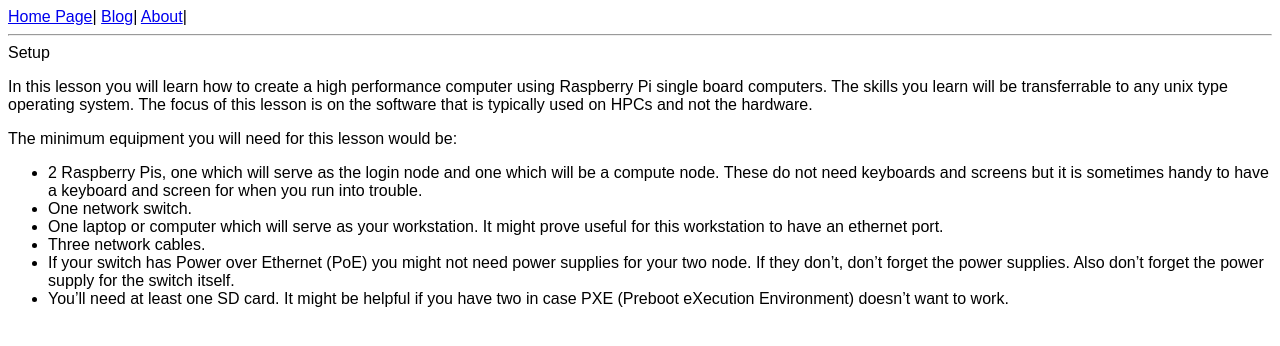
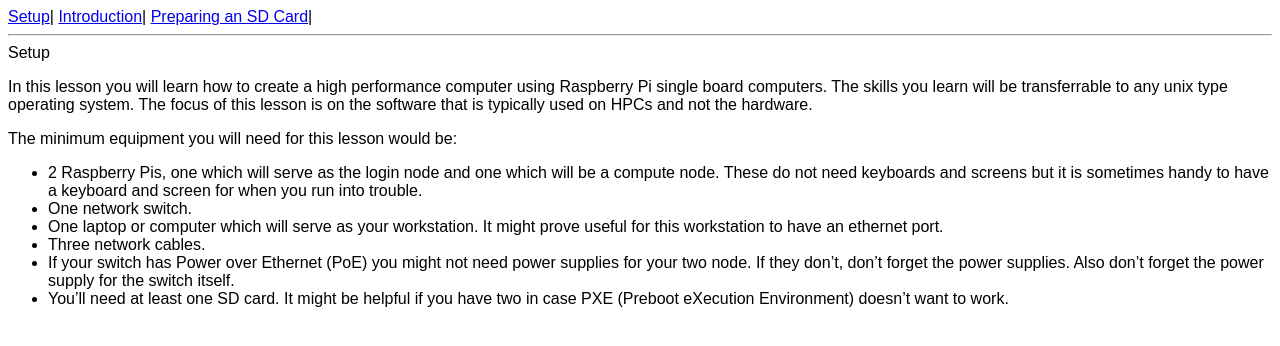
Before and after one commit to carpentriesoffline/Building_a_miniHPC_for_Training, a Jekyll site: the page built from index.md, in a window 1280 px wide. Shown: the top 346 px of the page. Built offline with Jekyll 4.4.1, drawn with Linux system fonts in a browser that asks for light colours.

Commit message:
Copy data

```diff
--- a/_data/navigation.yml
+++ b/_data/navigation.yml
@@ -1,6 +1,6 @@
-- name: Home Page
-  link: /
-- name: Blog
-  link: /blog.html
-- name: About
-  link: /about.html
+- name: Setup
+  link: index.html
+- name: Introduction
+  link: 01-intro.html
+- name: Preparing an SD Card
+  link: 02-prepareSDCard.html
```
